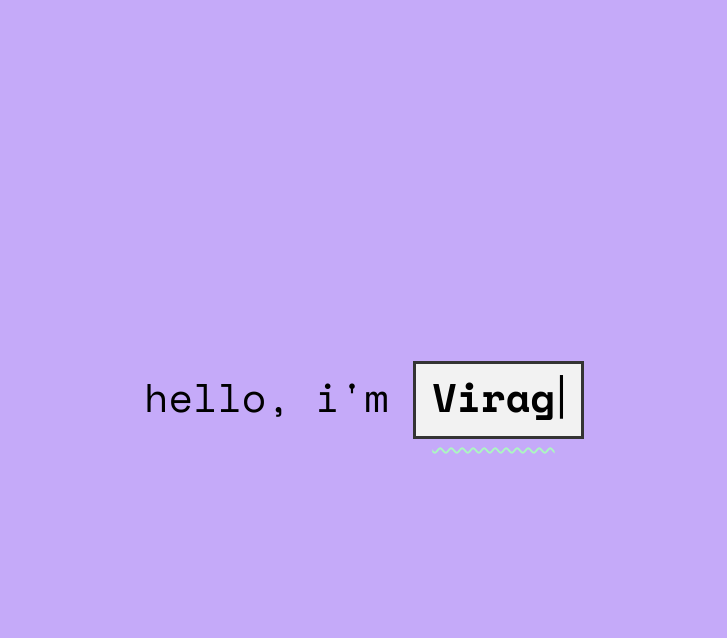
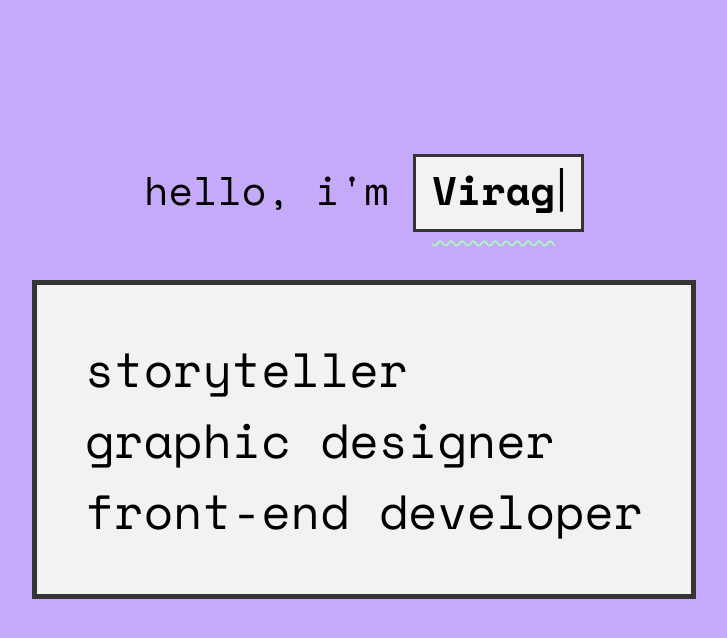
Before and after one commit to flora-codes/flora-codes.github.io, a plain HTML site: page index.html in a window 1280 px wide. Shown: the whole page, without its empty margins (276-1003 px from the left). Drawn offline with nearby package versions, Linux system fonts and the light colour scheme; grey boxes are pictures that could not be loaded.

Commit message:
added options

```diff
--- a/index.css
+++ b/index.css
@@ -7,15 +7,20 @@
 
 :root {
     --main-font: "Space Mono";
+    --clr-neutral-light: rgb(242, 242, 242);
+    --clr-neutral-dark: #343434;
+    --clr-accent-muted: rgb(197, 170, 249);
+    --clr-accent-bright: rgb(171, 248, 192);
 }
 
 body {
-    background-color: rgb(197, 170, 249);
+    background-color: var(--clr-accent-muted);
     height: 100vh;
 
     display: flex;
     align-items: center;
     justify-content: center;
+    flex-direction: column;
 }
 
 .main {
@@ -25,14 +30,14 @@ body {
 }
 
 .welc {
-    background-color: rgb(242, 242, 242);
+    background-color: var(--clr-neutral-light);
     padding:0.5rem;
     padding-left:1rem;
     padding-right:0.4rem;
     padding-bottom:0.5rem;
     padding-top:0rem;
     display:inline-block;
-    border: 0.2rem solid #343434;
+    border: 0.2rem solid var(--clr-neutral-dark);
     text-transform: none;
     font-weight:700;
 }
@@ -40,7 +45,7 @@ body {
 .welc span {
     text-decoration-line: underline;
     text-decoration-style: wavy;
-    text-decoration-color: rgb(171, 248, 192);
+    text-decoration-color: var(--clr-accent-bright);
     text-decoration-thickness: 0.15rem;
     text-underline-offset: 3.5rem;
 }
@@ -109,6 +114,21 @@ body {
     }
 }
 
+.welc-options {
+    display:block;
+    margin: 3rem;
+    padding: 3rem;
+    background-color: var(--clr-neutral-light);
+    border:0.35rem solid var(--clr-neutral-dark);
+
+    font-family: var(--main-font);
+    font-size:3rem;
+}
+
+.welc-options span {
+    display: block;
+}
+
 
 @media only screen and (min-width:1080px){
     .main {
--- a/index.html
+++ b/index.html
@@ -5,7 +5,11 @@
 <html>
 <body>
 <div class="main">Hello, I'm <div class="welc"><span>Virag</span><flckr>|</flckr></div></div>
-
+<div class="welc-options">
+    <span>storyteller</span>
+    <span>graphic designer</span>
+    <span>front-end developer</span>
+</div>
 </body>
 <footer>
 </footer>
```
